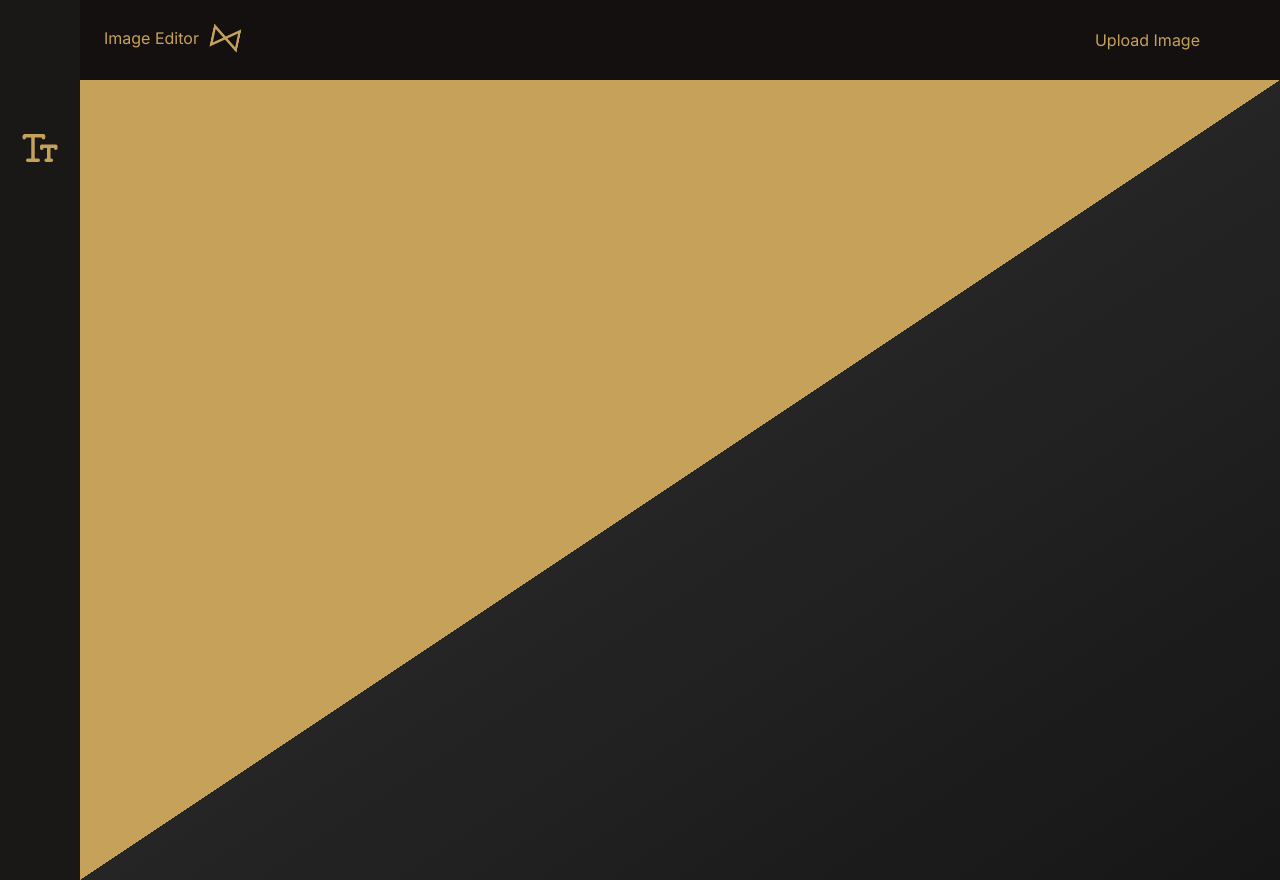
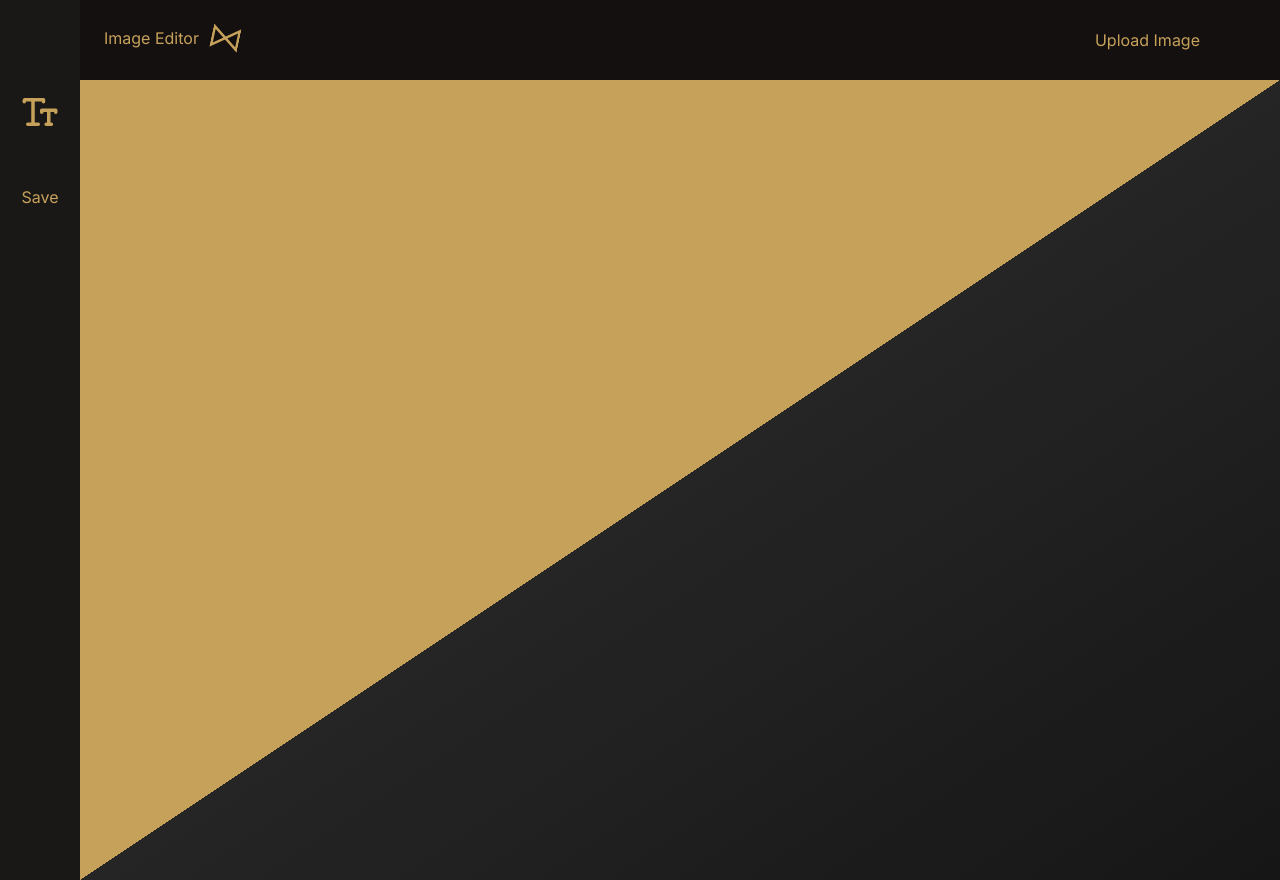
Before and after one commit to FaizanJatt/imageEditorNextjs, a Next.js app: page /authorized in a window 1280 px wide. Built offline with nearby package versions, Linux system fonts and the light colour scheme.

Commit message:
minor update

```diff
--- a/src/app/components/SideSection.tsx
+++ b/src/app/components/SideSection.tsx
@@ -27,7 +27,7 @@ export default function SideSection({
 
   return (
     <div className="pt-5 flex flex-col w-20 gap-5  bg-[#191817]  text-[#C6A15A]">
-      <div className="flex h-12 pt-32 w-full    justify-center  items-center">
+      <div className="flex h-12 pt-32 w-full flex-col  gap-12   justify-center  items-center">
         <button onClick={(e) => selectionHandler({ ...e }, "Text")}>
           <Image
             src={TextIcon}
@@ -37,6 +37,7 @@ export default function SideSection({
             className={`p-1 rounded-3xl ${isSelected("Text")}`}
           />
         </button>
+        <div className="">Save</div>
       </div>
     </div>
   );
```
